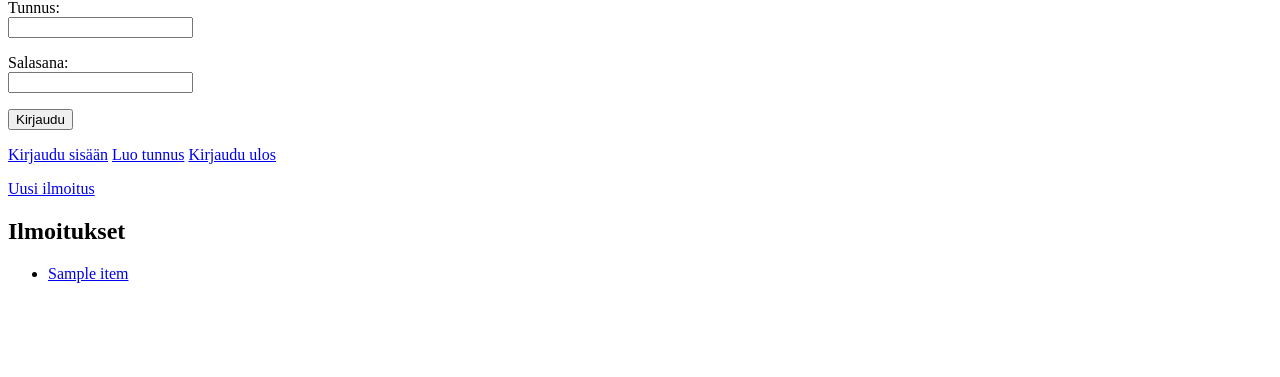
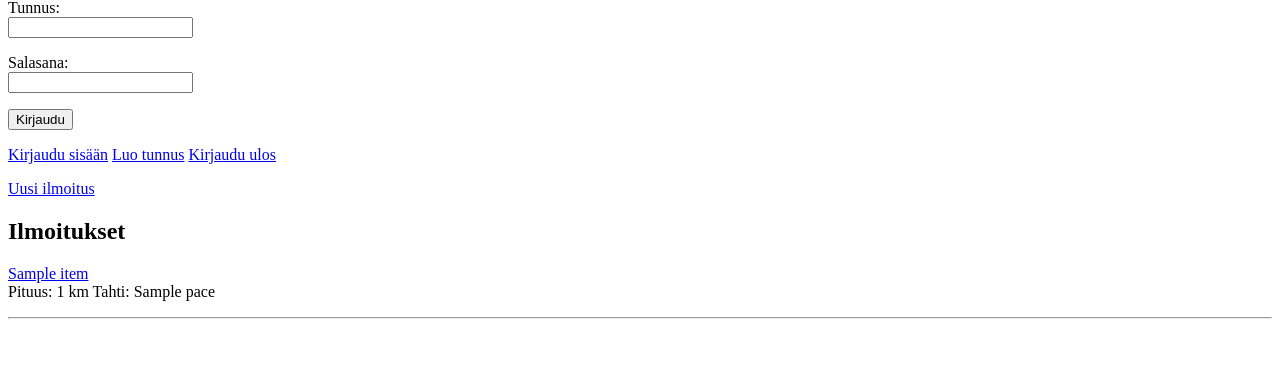
Before and after one commit to Rickybusines/Juoksuklubi, a Flask app: template templates/index.html in a window 1280 px wide. Shown: the part 81-458 px from the top of the page. Run offline with Flask 3, Linux system fonts and the light colour scheme; the template is opened without the code that fills it: most values are stand-ins (such as "Sample title", 1, 10 or a date in 2020).

Commit message:
Modified index page

```diff
--- a/items.py
+++ b/items.py
@@ -6,7 +6,7 @@ def add_item(title, length, pace, description, user_id):
     db.execute(sql, [title, description, length, pace, user_id])
 
 def get_items():
-    sql = "SELECT id, title FROM items ORDER BY id DESC"
+    sql = "SELECT id, title, length, pace FROM items ORDER BY id DESC"
     return db.query(sql)
 
 def get_item(item_id):
--- a/templates/index.html
+++ b/templates/index.html
@@ -36,12 +36,17 @@
     <a href="/new_item">Uusi ilmoitus</a>
   </p>
   <h2>Ilmoitukset</h2>
-  <ul>
+
     {% for item in items%}
-    <Li><a href="/item/{{item.id}}">{{item.title}}</a></Li>
+    <p>
+    <a href="/item/{{item.id}}">{{item.title}}</a>
+    <br />
+    Pituus: {{ item.length }} km Tahti: {{ item.pace }}
+    </p>
+    <hr />
     {%endfor%}
 
-  </ul>
+
 
 </body>
 
```
